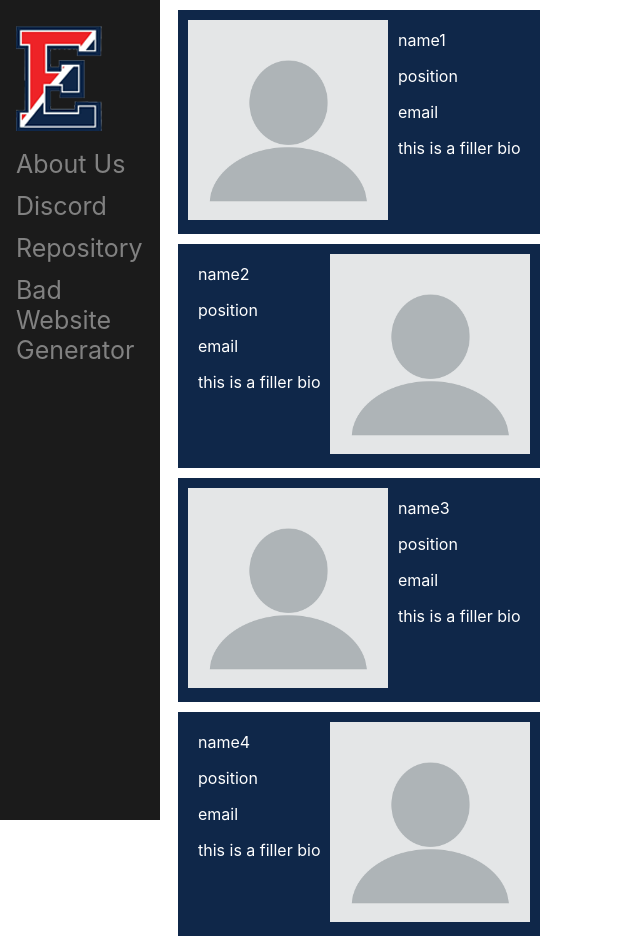
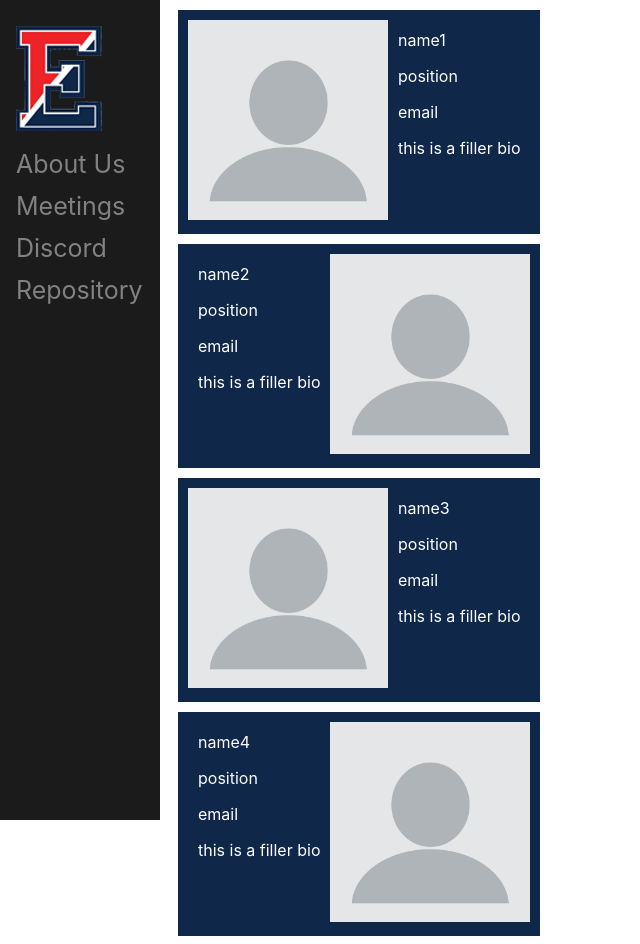
Before and after one commit to JonZavialov/cbeast, a Flask app: page /aboutus in a window 1280 px wide. Shown: the whole page, without its empty margins (0-640 px from the left). Run offline with Flask 2, Linux system fonts and the light colour scheme.

Commit message:
added meetings route

```diff
--- a/main.py
+++ b/main.py
@@ -14,6 +14,10 @@ def home():
 def aboutus():
     return render_template("aboutus.html")
 
+@app.route("/meetings")
+def meetings():
+    return render_template("meetings.html")
+
 @app.route("/data")
 def info():
 	return json.dumps(readJson.read("assets/aboutus.json"))
--- a/templates/aboutus.html
+++ b/templates/aboutus.html
@@ -16,9 +16,9 @@
   <div class="sidenav">
     <a href = "/"><img src="https://github.com/JonZavialov/cbeast/blob/master/assets/images/logo.png?raw=true"></a>
     <a href="/aboutus">About Us</a>
+    <a href="/meetings">Meetings</a>
     <a href="https://discord.gg/3VYtKqKmyu">Discord</a>
     <a href="https://github.com/JonZavialov/cbeast" target="_blank">Repository</a>
-    <a href="https://cbsouthcoding.com/" target="_blank">Bad Website Generator</a>
   </div>
   <div class="main">
     <div id="aboutus">
--- a/templates/index.html
+++ b/templates/index.html
@@ -12,7 +12,6 @@
     <a href="/aboutus">About Us</a>
     <a href="https://discord.gg/3VYtKqKmyu">Discord</a>
     <a href="https://github.com/JonZavialov/cbeast" target="_blank">Repository</a>
-    <a href="https://cbsouthcoding.com/" target="_blank">Bad Website Generator</a>
   </div>
   <div class="main">
     <div class="gallery">
```
Also changed, not shown: templates/meetings.html (added).
